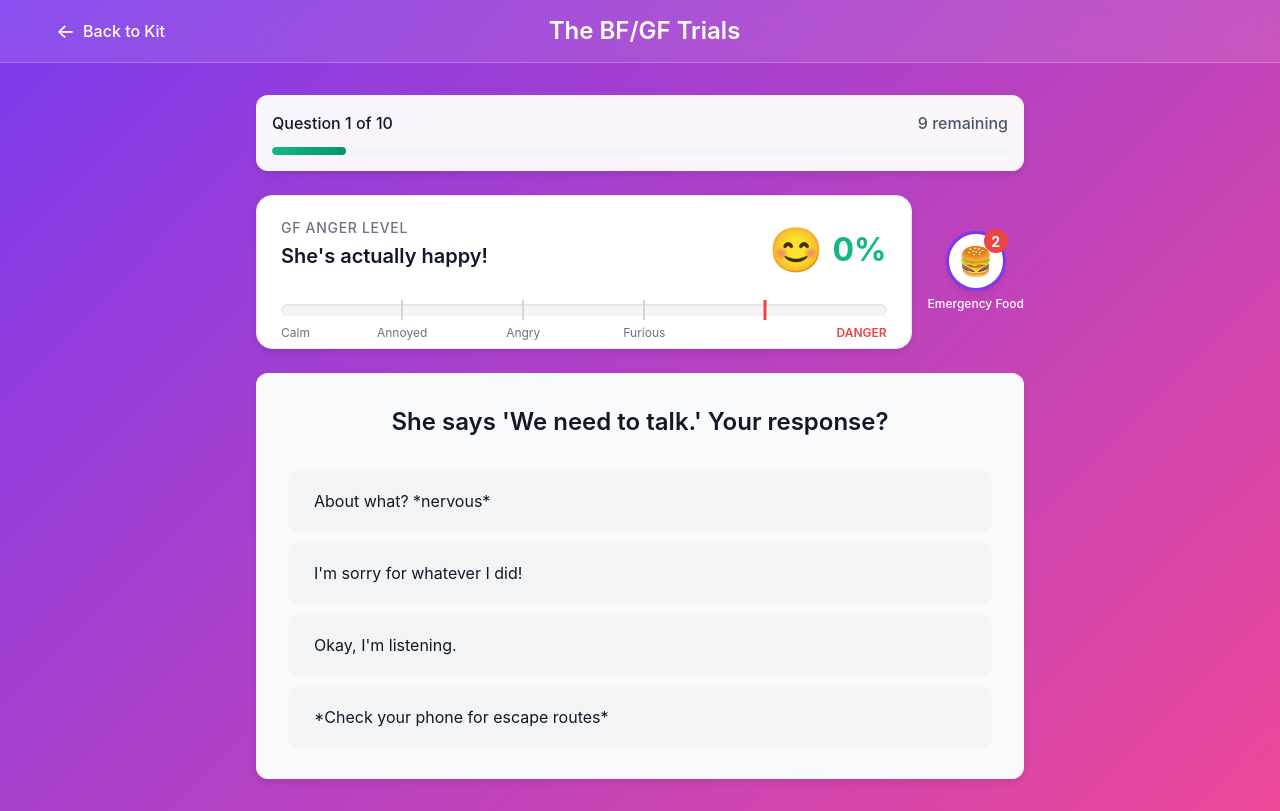
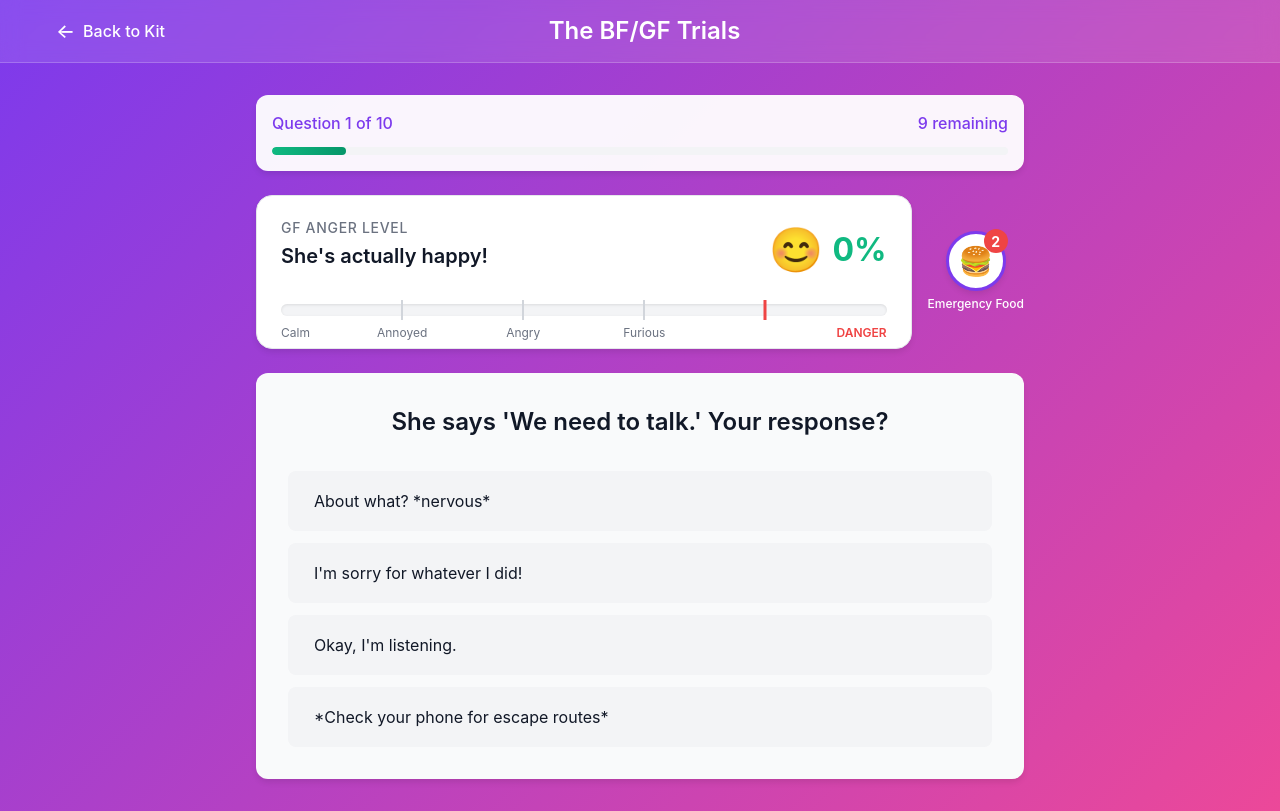
Before and after one commit to Duardz/love-survival-kit, a SvelteKit app: page /bf-gf-trials in a window 1280 px wide. Both pictures are taken after a click on the button "Start The Trials". Built offline with nearby package versions, Linux system fonts and the light colour scheme.

Commit message:
Fix progression text color visibility.

```diff
--- a/src/routes/bf-gf-trials/+page.svelte
+++ b/src/routes/bf-gf-trials/+page.svelte
@@ -134,8 +134,8 @@
 					<!-- Progress Section -->
 					<div class="progress-section">
 						<div class="progress-info">
-							<span>Question {currentQuestionIndex + 1} of 10</span>
-							<span class="text-secondary">{10 - currentQuestionIndex - 1} remaining</span>
+							<span class="text-primary">Question {currentQuestionIndex + 1} of 10</span>
+							<span class="text-primary">{10 - currentQuestionIndex - 1} remaining</span>
 						</div>
 						<div class="progress-bar-container">
 							<div class="progress-bar-fill" style="width: {$progress}%"></div>
```
